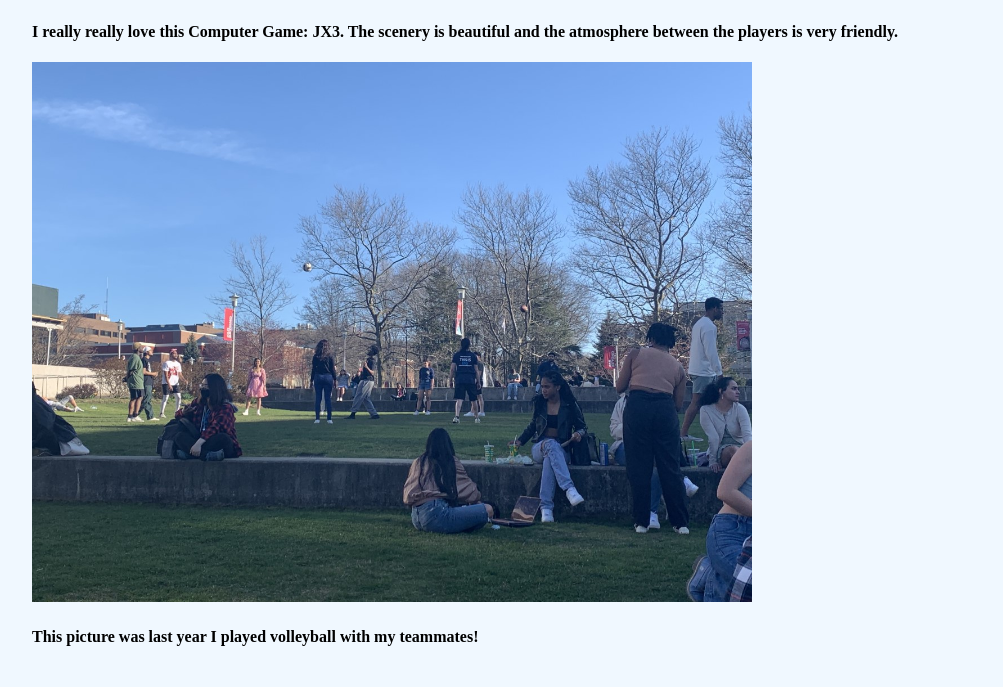
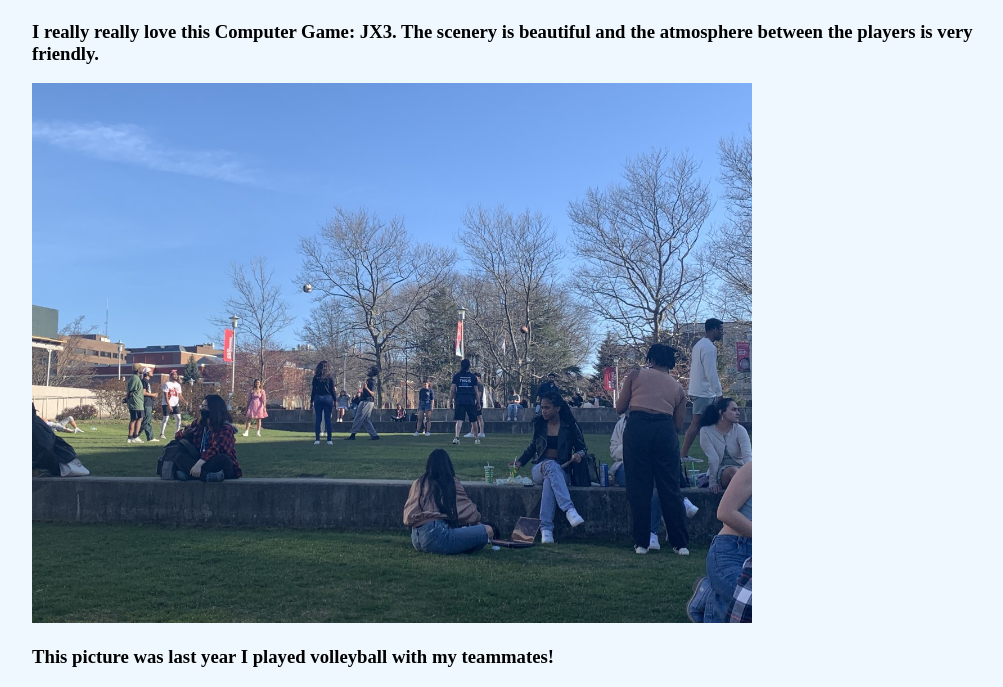
Before and after one commit to Lilylyw12/Lilylyw12.github.io, a plain HTML site: page Hobby.html in a window 1280 px wide. Shown: the part 822-1509 px from the top of the page, without its empty margins (128-1131 px from the left). Drawn offline with Linux system fonts and the light colour scheme.

Commit message:
Update Hobby.html

```diff
--- a/Hobby.html
+++ b/Hobby.html
@@ -24,11 +24,11 @@
 
 	<img src="images/Computer Game.jpg" alt="Computer Game screenshot"/>
 
-	<h4>I really really love this Computer Game: JX3. The scenery is beautiful and the atmosphere between the players is very friendly.</h4>
+	<h3>I really really love this Computer Game: JX3. The scenery is beautiful and the atmosphere between the players is very friendly.</h3>
 
 	<img src="images/Volleyball.jpg" alt="Lily plays volleyball with her team"/>
 
-	<h4>This picture was last year I played volleyball with my teammates!</h4>
+	<h3>This picture was last year I played volleyball with my teammates!</h3>
 
 </body>
 </html>
```
